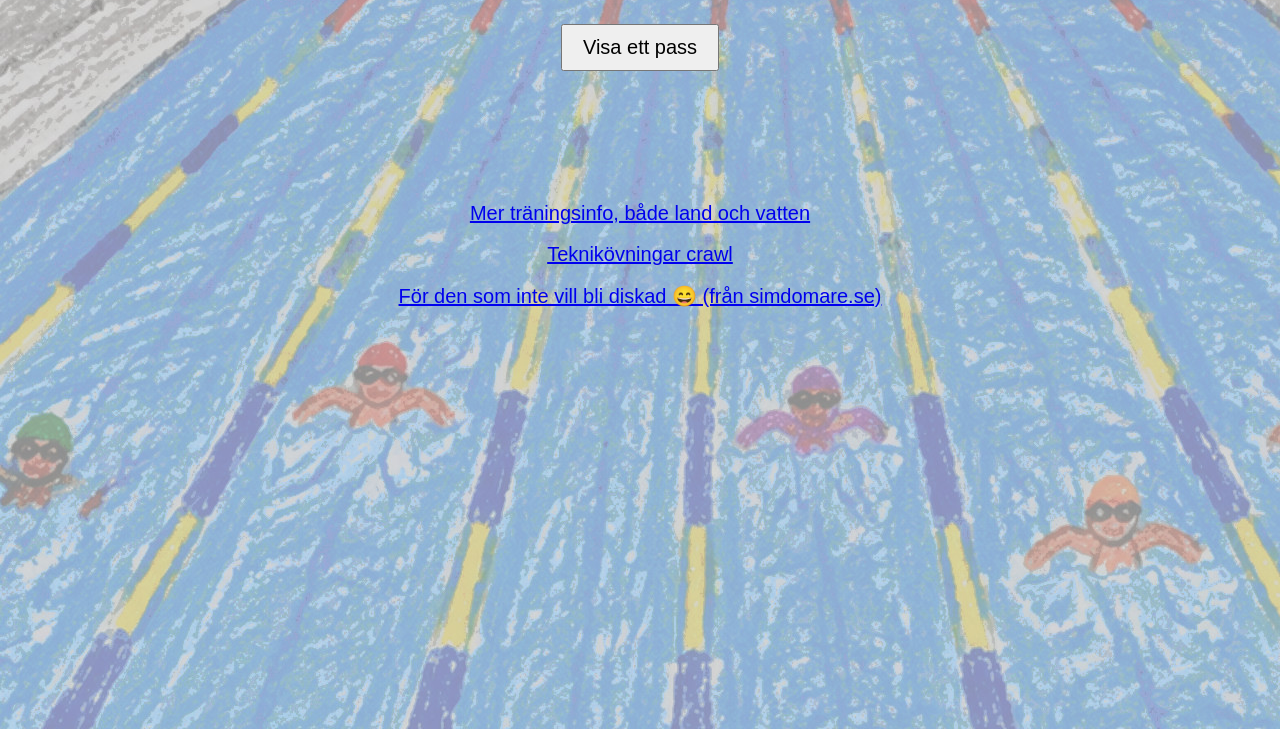
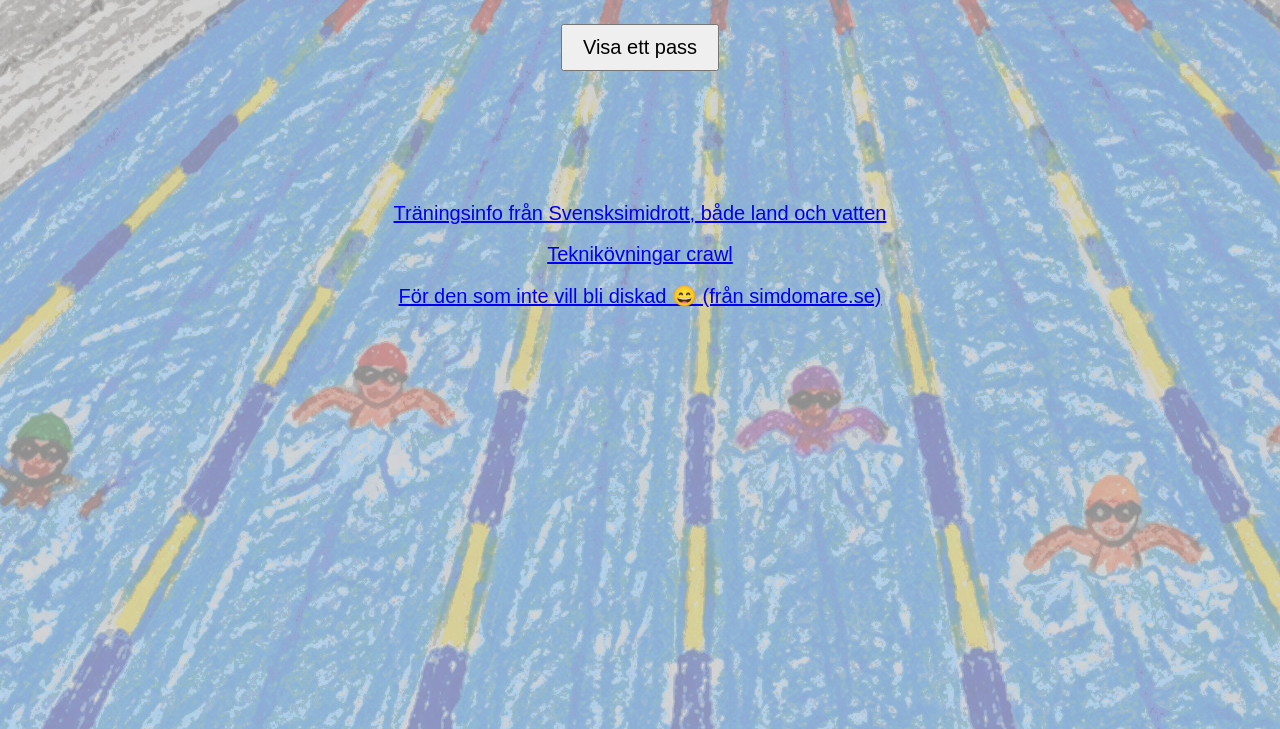
Before and after one commit to lrssn-o/Sim65plus, a plain HTML site: page index.html in a window 1280 px wide. Shown: the part 71-800 px from the top of the page. Drawn offline with Linux system fonts and the light colour scheme.

Commit message:
Add files via upload

```diff
--- a/index.html
+++ b/index.html
@@ -12,7 +12,7 @@
             margin-top: 5px;
             padding: 5px;
 			background-image: url('bkgr_image2.jpg');
-            background-repeat: no-repeat;
+            background-repeat: repeat;
 
         }
 
@@ -145,7 +145,7 @@ function showRandomPhrase() {
 
     </script>
 
-	<a href="https://svensksimidrott.se/utbildning/mallar--verktyg/for-ledare-tranare/" style="font-size: 20px;">Mer träningsinfo, både land och vatten</a>
+	<a href="https://svensksimidrott.se/utbildning/mallar--verktyg/for-ledare-tranare/" style="font-size: 20px;">Träningsinfo från Svensksimidrott, både land och vatten</a>
 	<BR><BR>
 	<a href="https://crawlskolan.blogspot.com/" style="font-size: 20px;">Teknikövningar crawl</a>
 	<BR><BR>
```
